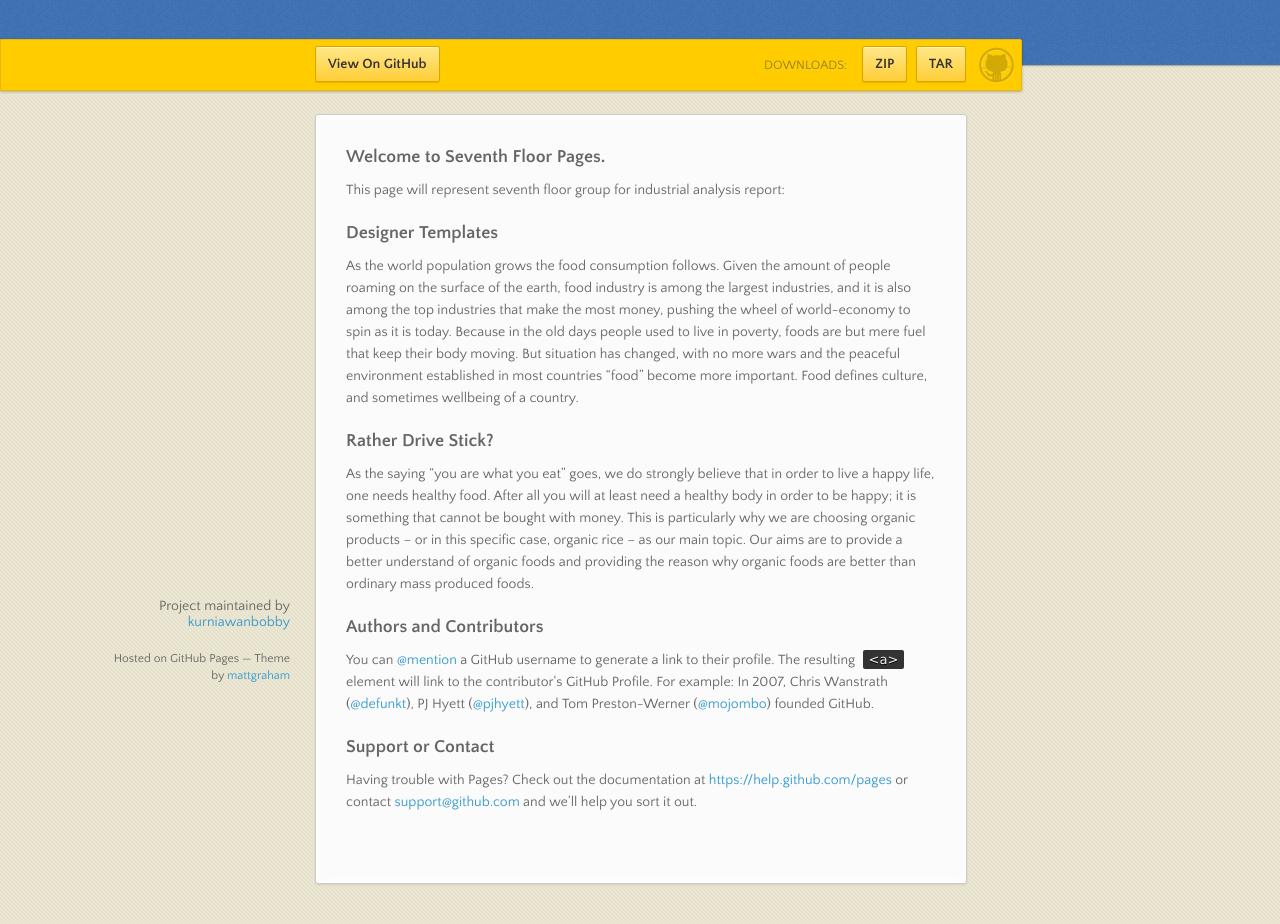
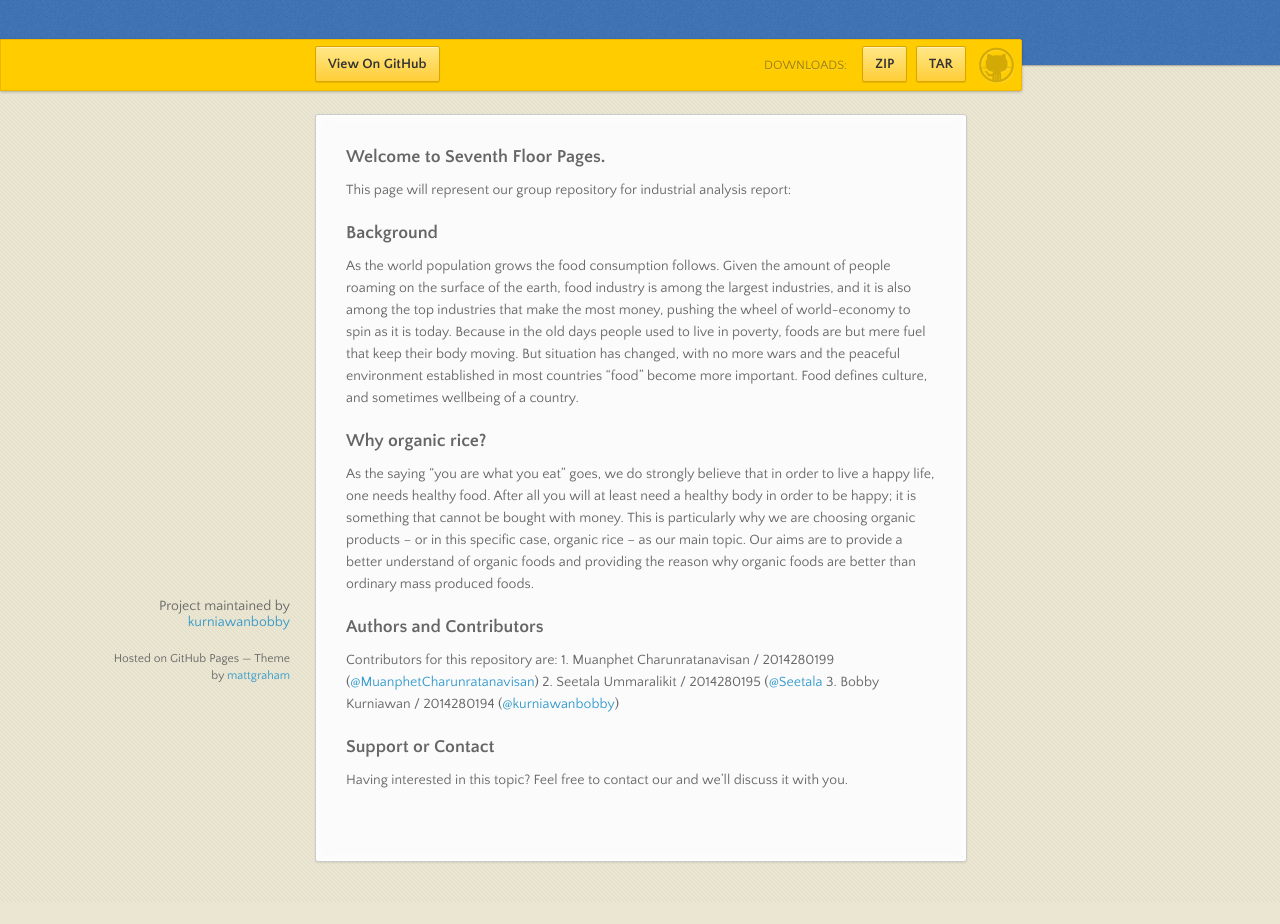
Before and after one commit to kurniawanbobby/seventh-floor, a plain HTML site: page index.html in a window 1280 px wide. Shown: the part 76-1000 px from the top of the page. After the commit the page ends 978 px from the top, so only its background shows below. Drawn offline with nearby package versions, Linux system fonts and the light colour scheme.

```diff
--- a/index.html
+++ b/index.html
@@ -42,27 +42,30 @@
         <h3>
 <a id="welcome-to-seventh-floor-pages" class="anchor" href="#welcome-to-seventh-floor-pages" aria-hidden="true"><span class="octicon octicon-link"></span></a>Welcome to Seventh Floor Pages.</h3>
 
-<p>This page will represent seventh floor group for industrial analysis report:</p>
+<p>This page will represent our group repository for industrial analysis report:</p>
 
 <h3>
-<a id="designer-templates" class="anchor" href="#designer-templates" aria-hidden="true"><span class="octicon octicon-link"></span></a>Designer Templates</h3>
+<a id="background" class="anchor" href="#background" aria-hidden="true"><span class="octicon octicon-link"></span></a>Background</h3>
 
 <p>As the world population grows the food consumption follows. Given the amount of people roaming on the surface of the earth, food industry is among the largest industries, and it is also among the top industries that make the most money, pushing the wheel of world-economy to spin as it is today. Because in the old days people used to live in poverty, foods are but mere fuel that keep their body moving. But situation has changed, with no more wars and the peaceful environment established in most countries “food” become more important. Food defines culture, and sometimes wellbeing of a country. </p>
 
 <h3>
-<a id="rather-drive-stick" class="anchor" href="#rather-drive-stick" aria-hidden="true"><span class="octicon octicon-link"></span></a>Rather Drive Stick?</h3>
+<a id="why-organic-rice" class="anchor" href="#why-organic-rice" aria-hidden="true"><span class="octicon octicon-link"></span></a>Why organic rice?</h3>
 
 <p>As the saying “you are what you eat” goes, we do strongly believe that in order to live a happy life, one needs healthy food. After all you will at least need a healthy body in order to be happy; it is something that cannot be bought with money. This is particularly why we are choosing organic products – or in this specific case, organic rice – as our main topic. Our aims are to provide a better understand of organic foods and providing the reason why organic foods are better than ordinary mass produced foods.  </p>
 
 <h3>
 <a id="authors-and-contributors" class="anchor" href="#authors-and-contributors" aria-hidden="true"><span class="octicon octicon-link"></span></a>Authors and Contributors</h3>
 
-<p>You can <a href="https://github.com/blog/821" class="user-mention">@mention</a> a GitHub username to generate a link to their profile. The resulting <code>&lt;a&gt;</code> element will link to the contributor's GitHub Profile. For example: In 2007, Chris Wanstrath (<a href="https://github.com/defunkt" class="user-mention">@defunkt</a>), PJ Hyett (<a href="https://github.com/pjhyett" class="user-mention">@pjhyett</a>), and Tom Preston-Werner (<a href="https://github.com/mojombo" class="user-mention">@mojombo</a>) founded GitHub.</p>
+<p>Contributors for this repository are:
+1. Muanphet Charunratanavisan / 2014280199 (<a href="https://github.com/MuanphetCharunratanavisan" class="user-mention">@MuanphetCharunratanavisan</a>)
+2. Seetala Ummaralikit / 2014280195 (<a href="https://github.com/Seetala" class="user-mention">@Seetala</a>
+3. Bobby Kurniawan / 2014280194 (<a href="https://github.com/kurniawanbobby" class="user-mention">@kurniawanbobby</a>)</p>
 
 <h3>
 <a id="support-or-contact" class="anchor" href="#support-or-contact" aria-hidden="true"><span class="octicon octicon-link"></span></a>Support or Contact</h3>
 
-<p>Having trouble with Pages? Check out the documentation at <a href="https://help.github.com/pages">https://help.github.com/pages</a> or contact <a href="mailto:support@github.com">support@github.com</a> and we’ll help you sort it out.</p>
+<p>Having interested in this topic? Feel free to contact our and we’ll discuss it with you.</p>
       </section>
       <footer>
         <p>Project maintained by <a href="https://github.com/kurniawanbobby">kurniawanbobby</a></p>
```
Also changed, not shown: params.json (+1 -1 lines).
